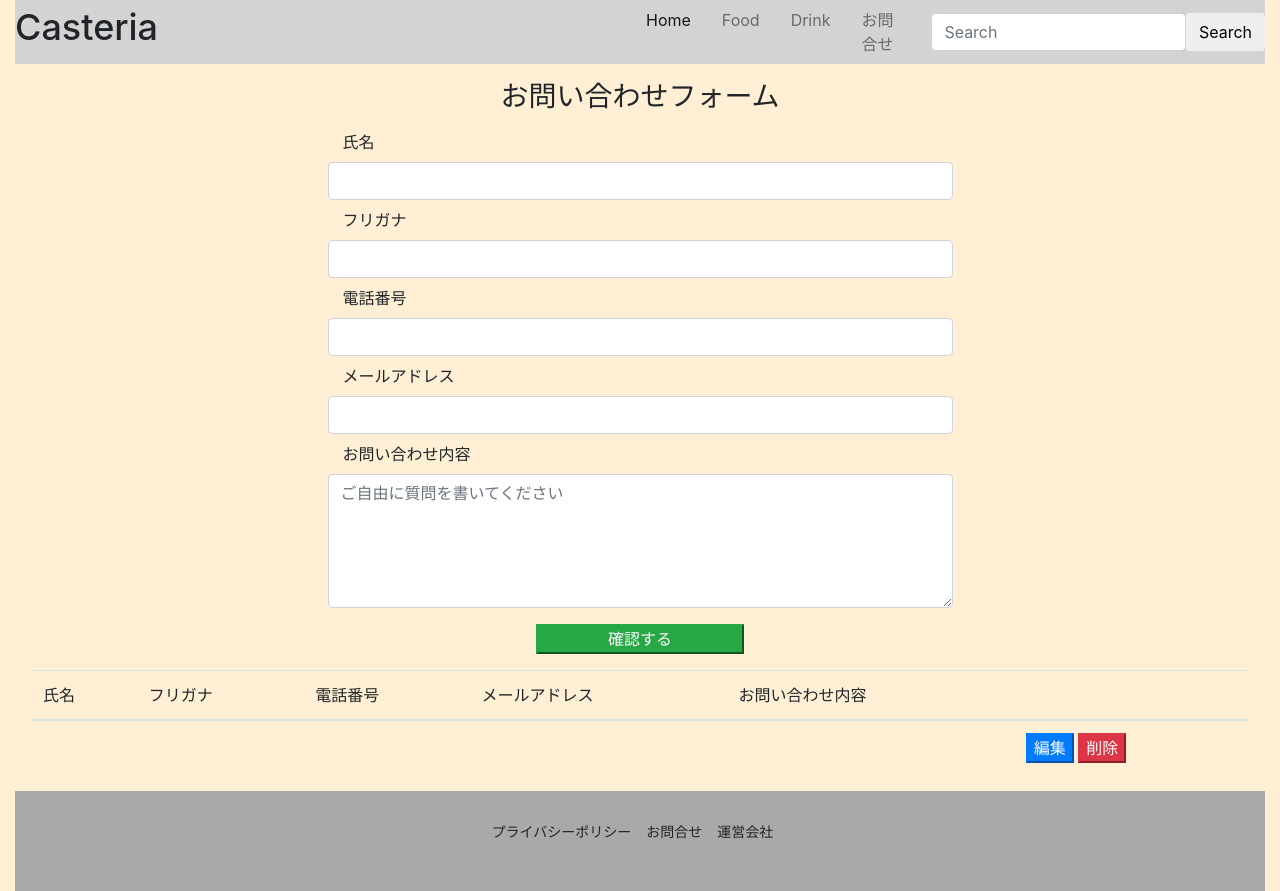
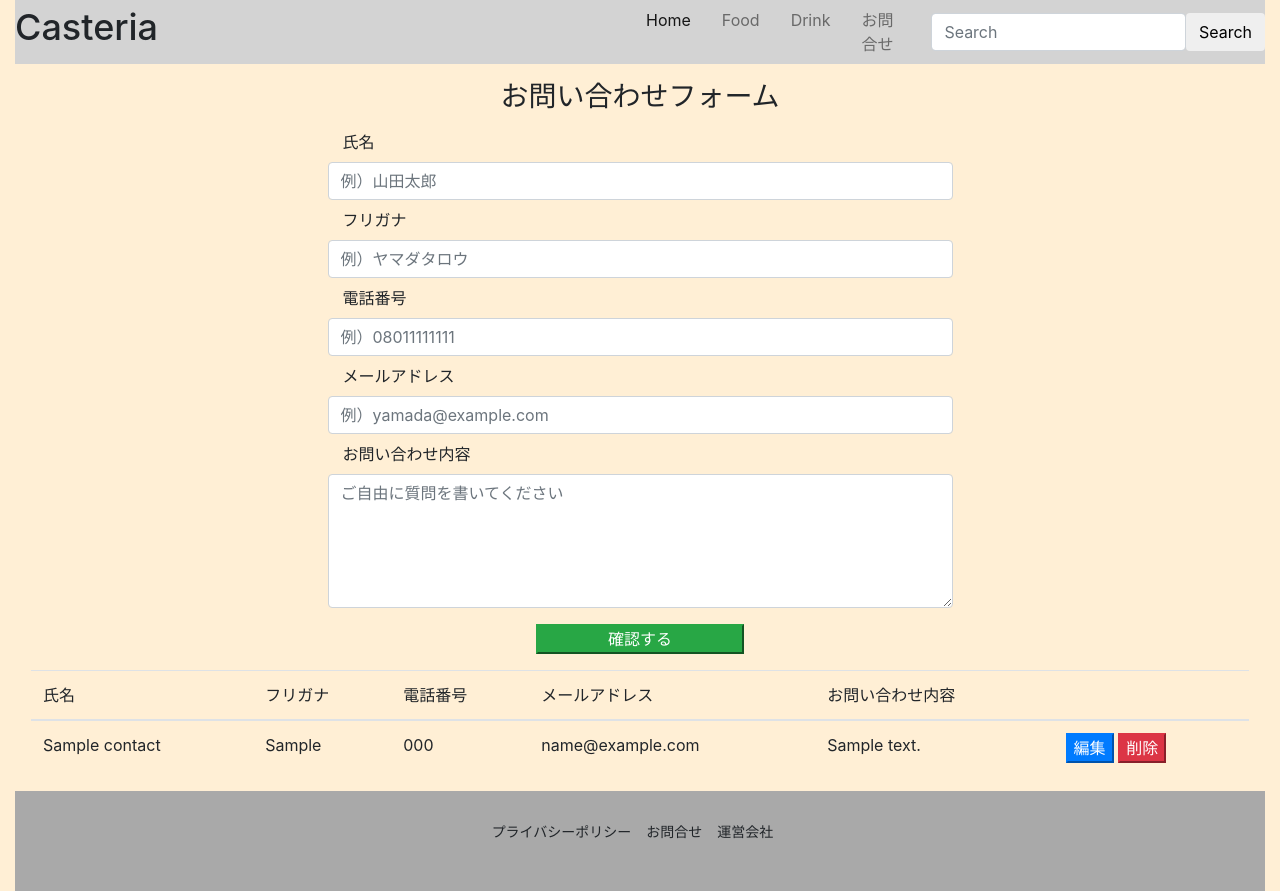
Before and after one commit to not1214/PHP_advanced, a PHP site: page /contact.php in a window 1280 px wide. Run offline with PHP 8.4, Linux system fonts and the light colour scheme; tables that the repository leaves empty or names only in its code hold one stand-in row (values such as "Sample post"); some libraries are stand-ins or nearby versions.

Commit message:
[Update]View(contact,confirm)

```diff
--- a/PHP応用_演習/Models/Contact.php
+++ b/PHP応用_演習/Models/Contact.php
@@ -1,5 +1,5 @@
 <?php
-require_once('./Db.php');
+require_once('Db.php');
 
 class Contact extends Db
 {
--- a/PHP応用_演習/Views/contact.php
+++ b/PHP応用_演習/Views/contact.php
@@ -1,3 +1,11 @@
+<?php
+require_once('../Controllers/ContactController.php');
+
+$contacts = new ContactController;
+$result = $contacts->index();
+
+?>
+
 <!DOCTYPE html>
 <html>
 
@@ -18,16 +26,16 @@
         <form action='confirm.php' method='post' class='row'>
 
           <label for='name' class='col-6 offset-3 mt-2'>氏名</label>
-          <input id='name' type='text' name='name' class='col-6 offset-3 form-control'>
+          <input id='name' type='text' name='name' placeholder='例）山田太郎' class='col-6 offset-3 form-control'>
 
           <label for='kana' class='col-6 offset-3 mt-2'>フリガナ</label>
-          <input id='kana' type='text' name='kana' class='col-6 offset-3 form-control'>
+          <input id='kana' type='text' name='kana' placeholder='例）ヤマダタロウ' class='col-6 offset-3 form-control'>
 
           <label for='tel' class='col-6 offset-3 mt-2'>電話番号</label>
-          <input id='tel' type='number' name='tel' class='col-6 offset-3 form-control'>
+          <input id='tel' type='number' name='tel' placeholder='例）08011111111' class='col-6 offset-3 form-control'>
 
           <label for='email' class='col-6 offset-3 mt-2'>メールアドレス</label>
-          <input id='email' type='email' name='email' class='col-6 offset-3 form-control'>
+          <input id='email' type='email' name='email' placeholder='例）yamada@example.com' class='col-6 offset-3 form-control'>
 
           <label for='body' class='col-6 offset-3 mt-2'>お問い合わせ内容</label>
           <textarea id='body' name='body' placeholder='ご自由に質問を書いてください' class='col-6 offset-3 form-control' rows='5'></textarea>
@@ -49,15 +57,17 @@
               <th></th>
             </tr>
             <tr>
-              <td></td>
-              <td></td>
-              <td></td>
-              <td></td>
-              <td></td>
+              <?php foreach ($result['contacts'] as $contact) : ?>
+              <td><?php echo $contact['name'] ?></td>
+              <td><?php echo $contact['kana'] ?></td>
+              <td><?php echo $contact['tel'] ?></td>
+              <td><?php echo $contact['email'] ?></td>
+              <td><?php echo $contact['body'] ?></td>
               <td>
-                <button href='' class='button btn-primary'>編集</button>
-                <button href='' class='button btn-danger' onclick="return confirm('本当に削除しますか？')">削除</button>
+                <button href="edit.php?id=<?php $contact['id'] ?>" class='button btn-primary'>編集</button>
+                <button href="delete.php?id=<?php $contact['id'] ?>&page=<?php $result['page'] ?>" class='button btn-danger' onclick="return confirm('本当に削除しますか？')">削除</button>
               </td>
+              <?php endforeach ?>
             </tr>
           </thead>
         </table>
```
Also changed, not shown: PHP応用_演習/Views/confirm.php (+40 -12 lines).
